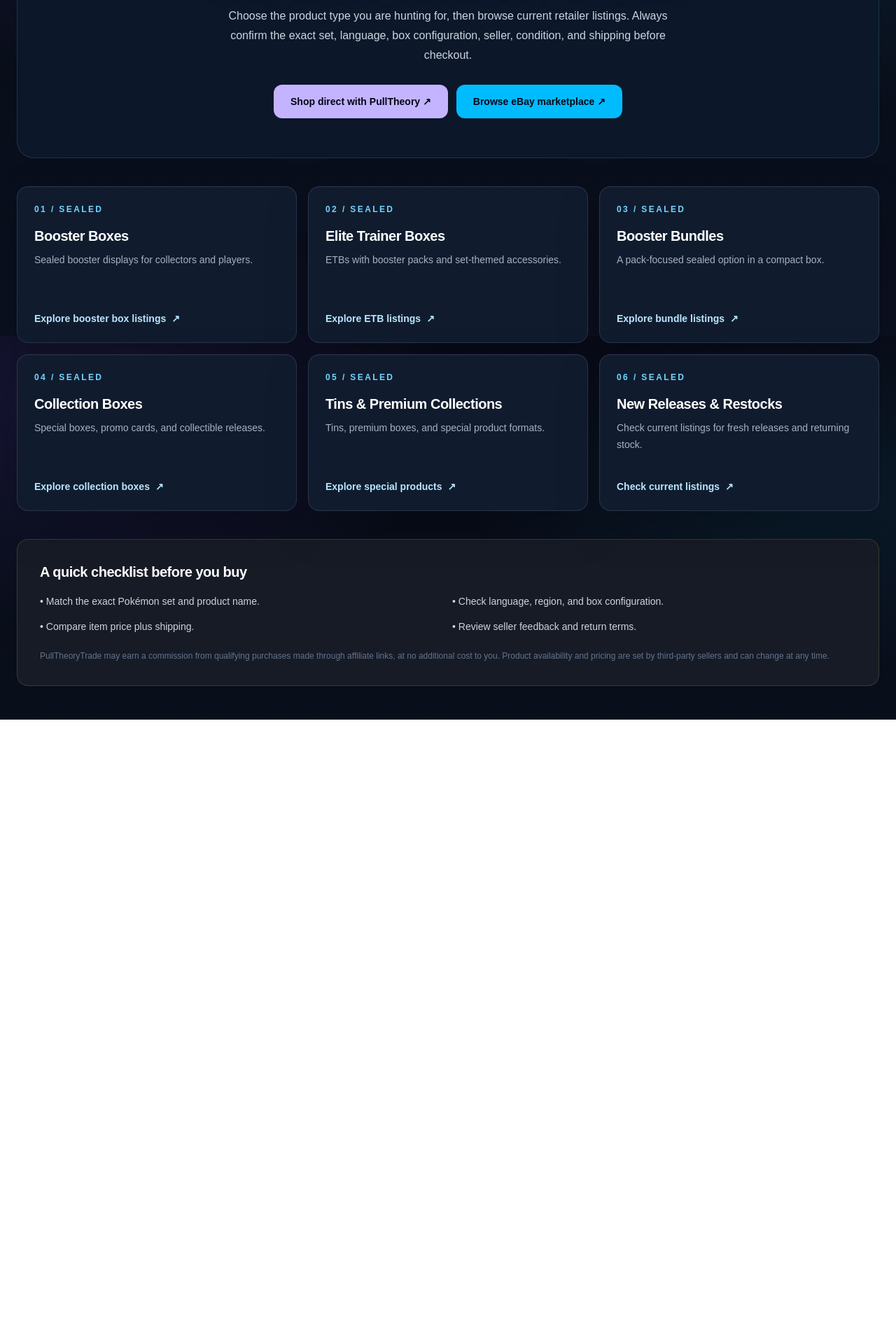
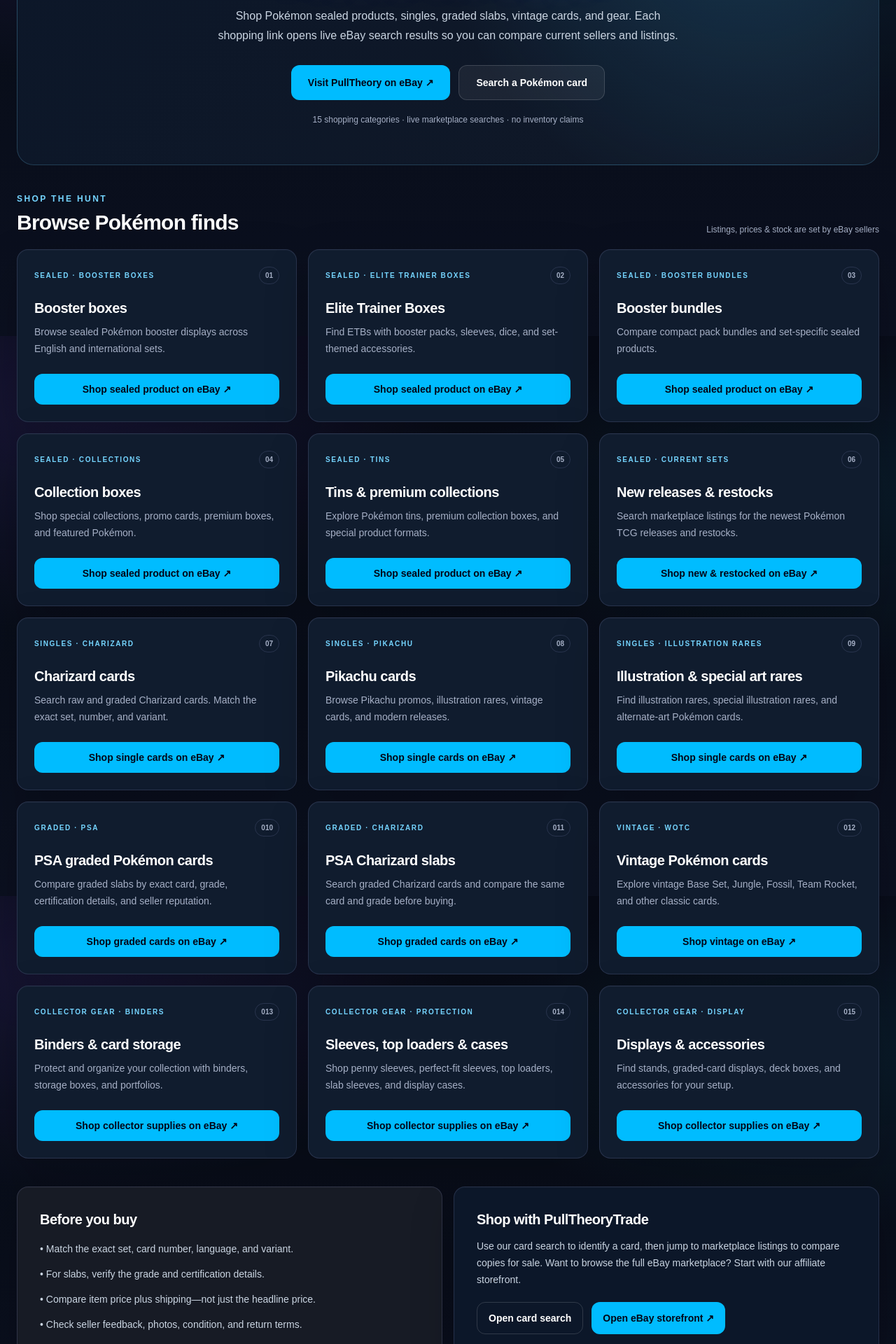
Before and after one commit to PullTheory/Pull-Theory, a Next.js app: page /sealed-products in a window 1280 px wide. Shown: the part 320-2240 px from the top of the page at 70% size. Before the commit the page ends 1348 px from the top, so only its background shows below. Built offline with nearby package versions, Linux system fonts and the light colour scheme; no server answers.

Commit message:
Expand affiliate shopping catalog

```diff
--- a/app/sealed-products/page.tsx
+++ b/app/sealed-products/page.tsx
@@ -1,50 +1,198 @@
 import Link from "next/link";
 
 const storeUrl = "https://ebay.com/inf/pulltheorytrade?mkcid=1&mkrid=711-53200-19255-0&siteid=0&campid=5339243799&toolid=80008&mkevt=1";
-const categories = [
-  ["Booster Boxes", "Sealed booster displays for collectors and players.", "Explore booster box listings", "https://www.ebay.com/sch/i.html?_nkw=pokemon+tcg+booster+box+sealed&mkcid=1&mkrid=711-53200-19255-0&toolid=20023&campid=5339243819&customid=PullTheoryTrade&siteid=0&mkevt=1"],
-  ["Elite Trainer Boxes", "ETBs with booster packs and set-themed accessories.", "Explore ETB listings", "https://www.ebay.com/sch/i.html?_nkw=pokemon+tcg+elite+trainer+box+sealed&mkcid=1&mkrid=711-53200-19255-0&toolid=20023&campid=5339243819&customid=PullTheoryTrade&siteid=0&mkevt=1"],
-  ["Booster Bundles", "A pack-focused sealed option in a compact box.", "Explore bundle listings", "https://www.ebay.com/sch/i.html?_nkw=pokemon+tcg+booster+bundle+sealed&mkcid=1&mkrid=711-53200-19255-0&toolid=20023&campid=5339243819&customid=PullTheoryTrade&siteid=0&mkevt=1"],
-  ["Collection Boxes", "Special boxes, promo cards, and collectible releases.", "Explore collection boxes", "https://www.ebay.com/sch/i.html?_nkw=pokemon+tcg+collection+box+sealed&mkcid=1&mkrid=711-53200-19255-0&toolid=20023&campid=5339243819&customid=PullTheoryTrade&siteid=0&mkevt=1"],
-  ["Tins & Premium Collections", "Tins, premium boxes, and special product formats.", "Explore special products", "https://www.ebay.com/sch/i.html?_nkw=pokemon+tcg+premium+collection+tin+sealed&mkcid=1&mkrid=711-53200-19255-0&toolid=20023&campid=5339243819&customid=PullTheoryTrade&siteid=0&mkevt=1"],
-  ["New Releases & Restocks", "Check current listings for fresh releases and returning stock.", "Check current listings", "https://www.ebay.com/sch/i.html?_nkw=pokemon+tcg+new+release+restock+sealed&mkcid=1&mkrid=711-53200-19255-0&toolid=20023&campid=5339243819&customid=PullTheoryTrade&siteid=0&mkevt=1"],
+
+function ebaySearchUrl(query: string) {
+  const url = new URL("https://www.ebay.com/sch/i.html");
+  url.searchParams.set("_nkw", query);
+  url.searchParams.set("mkcid", "1");
+  url.searchParams.set("mkrid", "711-53200-19255-0");
+  url.searchParams.set("toolid", "20023");
+  url.searchParams.set("campid", "5339243819");
+  url.searchParams.set("customid", "PullTheoryTrade");
+  url.searchParams.set("siteid", "0");
+  url.searchParams.set("mkevt", "1");
+  return url.toString();
+}
+
+const collections = [
+  {
+    eyebrow: "SEALED · BOOSTER BOXES",
+    title: "Booster boxes",
+    description: "Browse sealed Pokémon booster displays across English and international sets.",
+    query: "pokemon tcg booster box sealed",
+    tag: "Sealed product",
+  },
+  {
+    eyebrow: "SEALED · ELITE TRAINER BOXES",
+    title: "Elite Trainer Boxes",
+    description: "Find ETBs with booster packs, sleeves, dice, and set-themed accessories.",
+    query: "pokemon tcg elite trainer box sealed",
+    tag: "Sealed product",
+  },
+  {
+    eyebrow: "SEALED · BOOSTER BUNDLES",
+    title: "Booster bundles",
+    description: "Compare compact pack bundles and set-specific sealed products.",
+    query: "pokemon tcg booster bundle sealed",
+    tag: "Sealed product",
+  },
+  {
+    eyebrow: "SEALED · COLLECTIONS",
+    title: "Collection boxes",
+    description: "Shop special collections, promo cards, premium boxes, and featured Pokémon.",
+    query: "pokemon tcg collection box sealed",
+    tag: "Sealed product",
+  },
+  {
+    eyebrow: "SEALED · TINS",
+    title: "Tins & premium collections",
+    description: "Explore Pokémon tins, premium collection boxes, and special product formats.",
+    query: "pokemon tcg premium collection tin sealed",
+    tag: "Sealed product",
+  },
+  {
+    eyebrow: "SEALED · CURRENT SETS",
+    title: "New releases & restocks",
+    description: "Search marketplace listings for the newest Pokémon TCG releases and restocks.",
+    query: "pokemon tcg newest release sealed booster etb",
+    tag: "New & restocked",
+  },
+  {
+    eyebrow: "SINGLES · CHARIZARD",
+    title: "Charizard cards",
+    description: "Search raw and graded Charizard cards. Match the exact set, number, and variant.",
+    query: "pokemon charizard card",
+    tag: "Single cards",
+  },
+  {
+    eyebrow: "SINGLES · PIKACHU",
+    title: "Pikachu cards",
+    description: "Browse Pikachu promos, illustration rares, vintage cards, and modern releases.",
+    query: "pokemon pikachu card",
+    tag: "Single cards",
+  },
+  {
+    eyebrow: "SINGLES · ILLUSTRATION RARES",
+    title: "Illustration & special art rares",
+    description: "Find illustration rares, special illustration rares, and alternate-art Pokémon cards.",
+    query: "pokemon special illustration rare card",
+    tag: "Single cards",
+  },
+  {
+    eyebrow: "GRADED · PSA",
+    title: "PSA graded Pokémon cards",
+    description: "Compare graded slabs by exact card, grade, certification details, and seller reputation.",
+    query: "pokemon card PSA graded",
+    tag: "Graded cards",
+  },
+  {
+    eyebrow: "GRADED · CHARIZARD",
+    title: "PSA Charizard slabs",
+    description: "Search graded Charizard cards and compare the same card and grade before buying.",
+    query: "pokemon charizard PSA 10 graded",
+    tag: "Graded cards",
+  },
+  {
+    eyebrow: "VINTAGE · WOTC",
+    title: "Vintage Pokémon cards",
+    description: "Explore vintage Base Set, Jungle, Fossil, Team Rocket, and other classic cards.",
+    query: "pokemon vintage WOTC card",
+    tag: "Vintage",
+  },
+  {
+    eyebrow: "COLLECTOR GEAR · BINDERS",
+    title: "Binders & card storage",
+    description: "Protect and organize your collection with binders, storage boxes, and portfolios.",
+    query: "pokemon trading card binder side loading",
+    tag: "Collector supplies",
+  },
+  {
+    eyebrow: "COLLECTOR GEAR · PROTECTION",
+    title: "Sleeves, top loaders & cases",
+    description: "Shop penny sleeves, perfect-fit sleeves, top loaders, slab sleeves, and display cases.",
+    query: "trading card sleeves top loaders PSA slab case",
+    tag: "Collector supplies",
+  },
+  {
+    eyebrow: "COLLECTOR GEAR · DISPLAY",
+    title: "Displays & accessories",
+    description: "Find stands, graded-card displays, deck boxes, and accessories for your setup.",
+    query: "pokemon trading card display stand deck box",
+    tag: "Collector supplies",
+  },
 ] as const;
 
 export const metadata = {
-  title: "Shop Sealed Pokémon Products | PullTheoryTrade",
-  description: "Browse Pokémon booster boxes, Elite Trainer Boxes, booster bundles, collection boxes, and more through PullTheoryTrade.",
+  title: "Pokémon TCG Deals & Collector Finds | PullTheoryTrade",
+  description: "Browse affiliate shopping links for Pokémon sealed products, singles, PSA slabs, vintage cards, and collector supplies.",
 };
 
 export default function SealedProductsPage() {
   return (
     <main className="min-h-screen px-4 py-8 text-white sm:px-6 sm:py-12">
       <div className="mx-auto max-w-7xl">
-        <section className="rounded-3xl border border-sky-300/15 bg-[#0c1729] px-6 py-10 text-center sm:px-10 sm:py-14">
-          <p className="text-xs font-extrabold uppercase tracking-[.22em] text-sky-300">PullTheoryTrade · sealed shop</p>
-          <h1 className="mt-3 text-3xl font-black sm:text-5xl">Shop Pokémon sealed products</h1>
-          <p className="mx-auto mt-4 max-w-2xl text-sm leading-7 text-slate-300 sm:text-base">Choose the product type you are hunting for, then browse current retailer listings. Always confirm the exact set, language, box configuration, seller, condition, and shipping before checkout.</p>
-          <div className="mt-7 flex flex-wrap justify-center gap-3"><Link href="/shopify" className="inline-flex rounded-xl bg-violet-300 px-6 py-3.5 text-sm font-extrabold text-slate-950 hover:bg-violet-200">Shop direct with PullTheory ↗</Link><a href={storeUrl} target="_blank" rel="noopener noreferrer sponsored" className="inline-flex rounded-xl bg-sky-400 px-6 py-3.5 text-sm font-extrabold text-slate-950 hover:bg-sky-300">Browse eBay marketplace ↗</a></div>
+        <section className="overflow-hidden rounded-3xl border border-sky-300/20 bg-[radial-gradient(circle_at_85%_0%,rgba(56,189,248,.18),transparent_40%),linear-gradient(135deg,#0c1729,#101827)] px-6 py-10 text-center sm:px-10 sm:py-14">
+          <p className="text-xs font-extrabold uppercase tracking-[.22em] text-sky-300">PullTheoryTrade · collector marketplace</p>
+          <h1 className="mt-3 text-3xl font-black sm:text-5xl">Find your next big pull.</h1>
+          <p className="mx-auto mt-4 max-w-2xl text-sm leading-7 text-slate-300 sm:text-base">
+            Shop Pokémon sealed products, singles, graded slabs, vintage cards, and gear. Each shopping link opens live eBay search results so you can compare current sellers and listings.
+          </p>
+          <div className="mt-7 flex flex-wrap justify-center gap-3">
+            <a href={storeUrl} target="_blank" rel="noopener noreferrer sponsored" className="inline-flex min-h-12 items-center justify-center rounded-xl bg-sky-400 px-6 py-3.5 text-sm font-extrabold text-slate-950 hover:bg-sky-300">Visit PullTheory on eBay ↗</a>
+            <Link href="/search" className="inline-flex min-h-12 items-center justify-center rounded-xl border border-white/15 bg-white/[.06] px-6 py-3.5 text-sm font-bold text-white hover:bg-white/10">Search a Pokémon card</Link>
+          </div>
+          <p className="mt-5 text-xs text-slate-400">15 shopping categories · live marketplace searches · no inventory claims</p>
         </section>
-        <section id="categories" className="mt-10 grid gap-4 sm:grid-cols-2 lg:grid-cols-3">
-          {categories.map(([name, description, cta, url], index) => (
-            <article key={name} className="flex min-h-56 flex-col rounded-2xl border border-white/10 bg-[#101c2e] p-6">
-              <span className="text-xs font-black tracking-[.2em] text-sky-300">0{index + 1} / SEALED</span>
-              <h2 className="mt-4 text-xl font-extrabold">{name}</h2>
-              <p className="mt-2 flex-1 text-sm leading-6 text-slate-400">{description}</p>
-              <a href={url} target="_blank" rel="noopener noreferrer sponsored" className="mt-6 inline-flex items-center gap-2 text-sm font-extrabold text-sky-200 hover:text-white">{cta} <span aria-hidden="true">↗</span></a>
-            </article>
-          ))}
+
+        <section className="mt-10">
+          <div className="mb-5 flex flex-wrap items-end justify-between gap-3">
+            <div>
+              <p className="text-xs font-black uppercase tracking-[.2em] text-sky-300">Shop the hunt</p>
+              <h2 className="mt-2 text-2xl font-black sm:text-3xl">Browse Pokémon finds</h2>
+            </div>
+            <span className="text-xs text-slate-400">Listings, prices & stock are set by eBay sellers</span>
+          </div>
+          <div className="grid gap-4 sm:grid-cols-2 lg:grid-cols-3">
+            {collections.map((item, index) => (
+              <article key={item.title} className="flex min-h-56 flex-col rounded-2xl border border-white/10 bg-[#101c2e] p-6 transition hover:border-sky-300/40 hover:bg-[#14233a]">
+                <div className="flex items-center justify-between gap-3">
+                  <span className="text-[10px] font-black tracking-[.16em] text-sky-300">{item.eyebrow}</span>
+                  <span className="shrink-0 rounded-full border border-white/10 px-2 py-1 text-[10px] font-semibold text-slate-400">0{index + 1}</span>
+                </div>
+                <h3 className="mt-5 text-xl font-extrabold">{item.title}</h3>
+                <p className="mt-2 flex-1 text-sm leading-6 text-slate-400">{item.description}</p>
+                <a href={ebaySearchUrl(item.query)} target="_blank" rel="noopener noreferrer sponsored" className="mt-6 inline-flex min-h-11 items-center justify-center rounded-xl bg-sky-400 px-4 py-3 text-sm font-extrabold text-slate-950 transition hover:bg-sky-300">
+                  Shop {item.tag.toLowerCase()} on eBay ↗
+                </a>
+              </article>
+            ))}
+          </div>
         </section>
-        <section className="mt-10 rounded-2xl border border-amber-200/15 bg-[#171b25] p-6 sm:p-8">
-          <h2 className="text-xl font-black">A quick checklist before you buy</h2>
-          <ul className="mt-4 grid gap-3 text-sm leading-6 text-slate-300 sm:grid-cols-2">
-            <li>• Match the exact Pokémon set and product name.</li>
-            <li>• Check language, region, and box configuration.</li>
-            <li>• Compare item price plus shipping.</li>
-            <li>• Review seller feedback and return terms.</li>
-          </ul>
-          <p className="mt-5 text-xs leading-5 text-slate-500">PullTheoryTrade may earn a commission from qualifying purchases made through affiliate links, at no additional cost to you. Product availability and pricing are set by third-party sellers and can change at any time.</p>
+
+        <section className="mt-10 grid gap-4 md:grid-cols-2">
+          <article className="rounded-2xl border border-amber-200/15 bg-[#171b25] p-6 sm:p-8">
+            <h2 className="text-xl font-black">Before you buy</h2>
+            <ul className="mt-4 grid gap-3 text-sm leading-6 text-slate-300">
+              <li>• Match the exact set, card number, language, and variant.</li>
+              <li>• For slabs, verify the grade and certification details.</li>
+              <li>• Compare item price plus shipping—not just the headline price.</li>
+              <li>• Check seller feedback, photos, condition, and return terms.</li>
+            </ul>
+          </article>
+          <article className="rounded-2xl border border-sky-300/15 bg-[#0c1729] p-6 sm:p-8">
+            <h2 className="text-xl font-black">Shop with PullTheoryTrade</h2>
+            <p className="mt-3 text-sm leading-6 text-slate-300">Use our card search to identify a card, then jump to marketplace listings to compare copies for sale. Want to browse the full eBay marketplace? Start with our affiliate storefront.</p>
+            <div className="mt-5 flex flex-wrap gap-3">
+              <Link href="/search" className="inline-flex min-h-11 items-center justify-center rounded-xl border border-white/15 px-4 py-3 text-sm font-bold text-white hover:bg-white/10">Open card search</Link>
+              <a href={storeUrl} target="_blank" rel="noopener noreferrer sponsored" className="inline-flex min-h-11 items-center justify-center rounded-xl bg-sky-400 px-4 py-3 text-sm font-extrabold text-slate-950 hover:bg-sky-300">Open eBay storefront ↗</a>
+            </div>
+          </article>
         </section>
+
+        <p className="mt-8 text-center text-xs leading-5 text-slate-500">
+          Affiliate disclosure: PullTheoryTrade participates in the eBay Partner Network. We may earn a commission from qualifying purchases made through these links, at no additional cost to you. Links open third-party eBay listings; PullTheoryTrade does not own or stock the products shown there. Prices, availability, shipping, condition, and seller terms can change and are controlled by the listing seller.
+        </p>
       </div>
     </main>
   );
```
